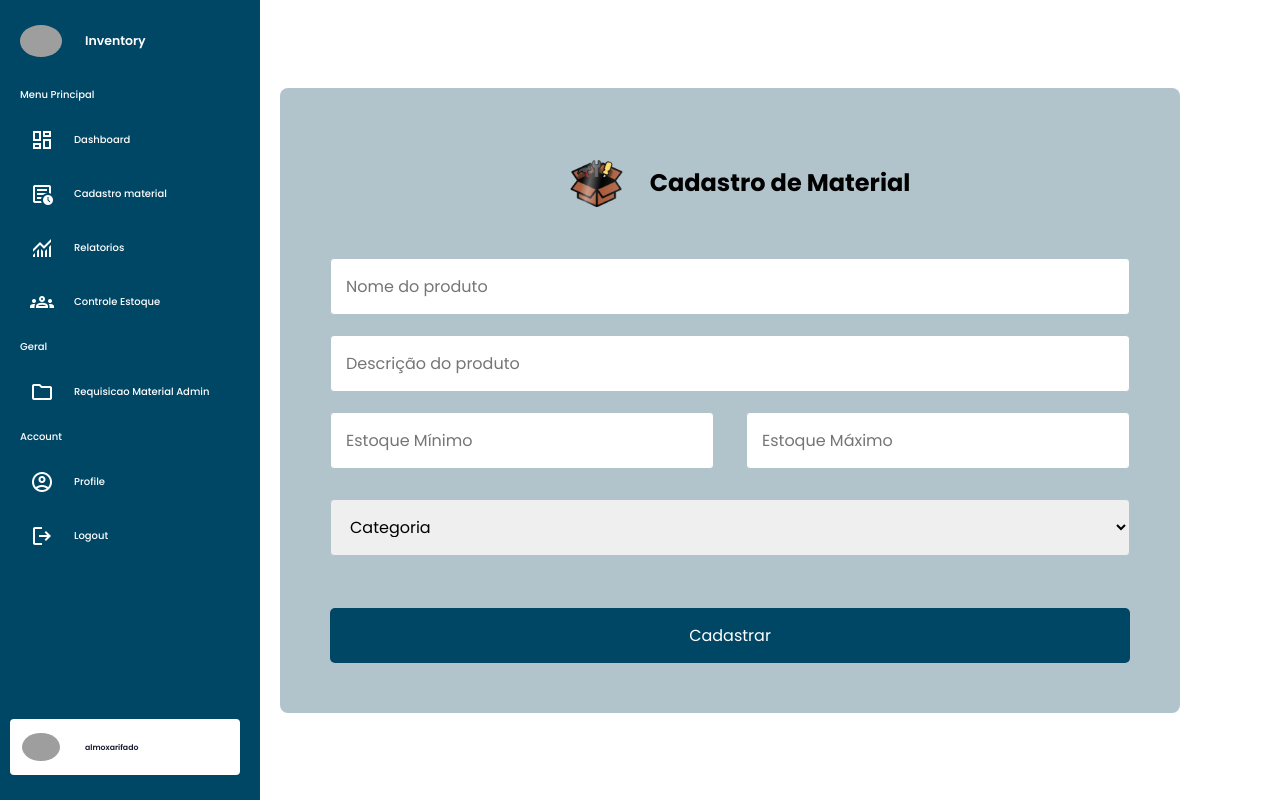
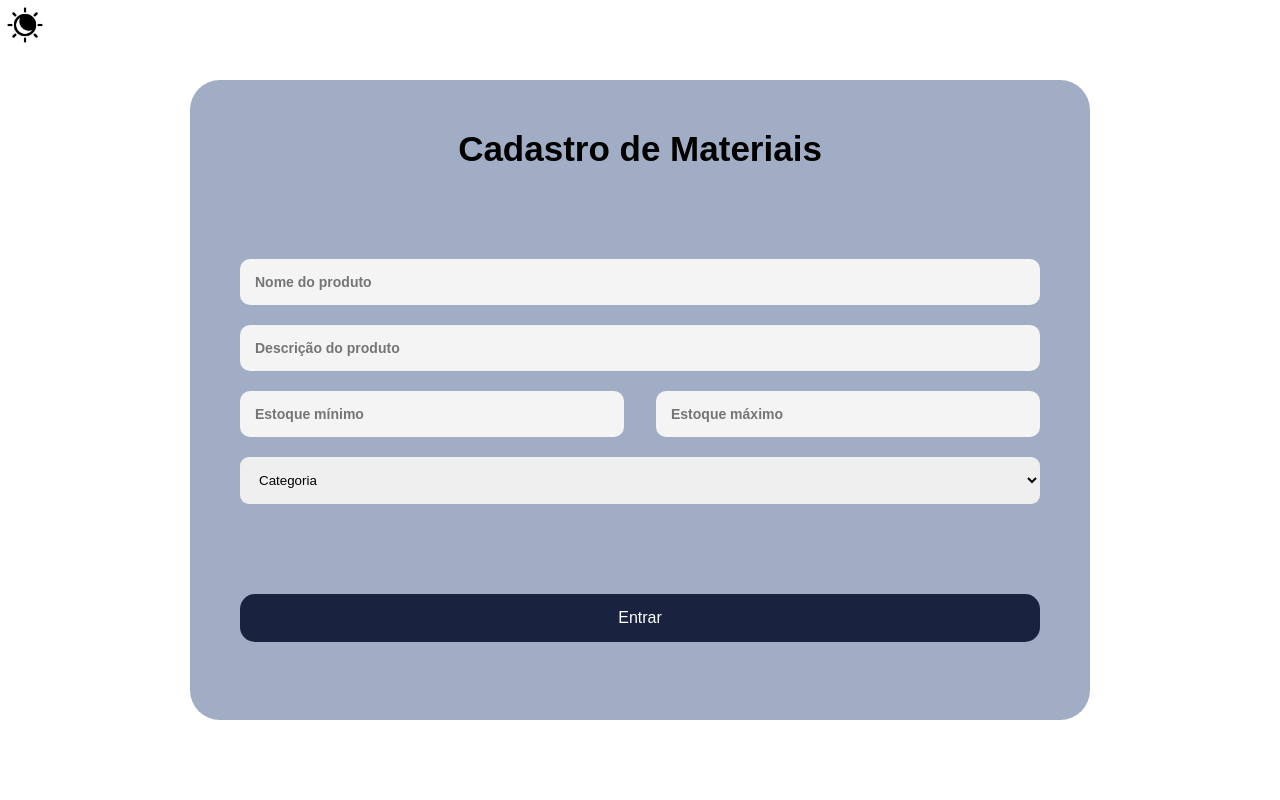
Before and after one commit to octaviosilva4275/Invent-, a Flask app: page /cadastro_material in a window 1280 px wide; the page is wider, and only the part inside the window is pictured. Run offline with Flask 3, Linux system fonts and the light colour scheme; a user stored in the database is signed in; grey boxes are pictures that could not be loaded.

Commit message:
finalização do cadastro de materias

```diff
--- /dev/null
+++ b/static/cadastro-materiais.js
@@ -0,0 +1,36 @@
+document.addEventListener('DOMContentLoaded', function() {
+    const luaIcon = document.getElementById('lua-icon');
+    const solIcon = document.getElementById('sol-icon');
+    const body = document.body;
+
+    // Verificar a preferência do tema no localStorage
+    const savedTheme = localStorage.getItem('theme');
+    if (savedTheme === 'dark') {
+        activateDarkMode();
+    } else {
+        activateLightMode();
+    }
+
+    function activateDarkMode() {
+        body.classList.remove('light-mode');
+        body.classList.add('dark-mode');
+        toggleIcons(luaIcon, solIcon);
+        localStorage.setItem('theme', 'dark'); // Salva a preferência no localStorage
+    }
+
+    function activateLightMode() {
+        body.classList.remove('dark-mode');
+        body.classList.add('light-mode');
+        toggleIcons(solIcon, luaIcon);
+        localStorage.setItem('theme', 'light'); // Salva a preferência no localStorage
+    }
+
+    function toggleIcons(hiddenIcon, visibleIcon) {
+        hiddenIcon.classList.add('none');
+        visibleIcon.classList.remove('none');
+    }
+
+    // Eventos de clique para os ícones
+    luaIcon.addEventListener('click', activateDarkMode);
+    solIcon.addEventListener('click', activateLightMode);
+});
--- a/static/styles/cadastro-materias.css
+++ b/static/styles/cadastro-materias.css
@@ -35,13 +35,61 @@ body {
     height: 100%;
 }
 
-/*
-   Seção de Cadastro
-   - Centraliza o conteúdo da seção usando flexbox.
-   - Define a largura e altura para ocupar toda a tela.
-   - Aplica um fundo cinza claro.
-*/
-.cadastro {
+:root{
+    --cinza: #ffffff;
+    --dark: #04050D;
+    --fundo : #aab5ca;
+    --fundodark  : #465E8C;
+    --fonte : #000;
+    --fontedark : #fff;
+}
+
+
+body.light-mode {
+    background-color: var(--cinza);
+    color: var(--fonte);
+}
+body.dark-mode {
+    background-color: var(--dark);
+    color: var(--fontedark)
+}
+.none {
+    display: none;
+}
+.darkmode img {
+    cursor: pointer;
+    transition: opacity 0.3s ease, transform 0.3s ease;
+    position: absolute;
+    width: 40px;
+    height: 40px;
+    margin: 5px 5px;
+}
+
+.darkmode img.none {
+    opacity: 0; /* Ícone oculto */
+    transform: scale(0.8); /* Reduz um pouco o tamanho */
+}
+
+.darkmode .sol-icon{
+    background-color: var(--fontedark);
+}
+
+
+
+/* Certifique-se de que essas regras estejam no final do seu CSS para garantir que sejam aplicadas corretamente */
+body.dark-mode {
+    background-color: var(--dark);
+    color: var(--fontedark);
+}
+
+.dark-mode #sol-icon {
+    filter: brightness(0) invert(1);
+}
+
+.dark-mode .campo-material{
+    background-color: var(--fundodark);
+}
+.material {
     display: flex;
     justify-content: center;
     align-items: center;
@@ -50,122 +98,94 @@ body {
     background-color: var(--branco);
 }
 
-/*
-   Campo de Cadastro
-   - Centraliza o conteúdo do campo de cadastro.
-   - Aplica um fundo verde com padding.
-   - Define uma largura máxima de 900px para telas grandes e 100% para telas pequenas.
-*/
-.campo-cadastro {
+.campo-material {
     display: flex;
     justify-content: center;
     align-items: center;
-    background-color: var(--cinza-azulado);
+    background-color:rgba(70, 94, 140, 0.51);
     padding: 50px;
-    border-radius: 8px;
+    border-radius: 30px;
     max-width: 900px;
     width: 100%;
+    height: 80%;
 }
 
-/*
-   Formulário de Cadastro
-   - Ajusta o formulário para ocupar toda a largura disponível.
-   - Alinha o texto à esquerda.
-*/
-.form-cadastro {
+.form-material {
     text-align: left;
     width: 100%;
 }
 
-/*
-   Título do Cadastro com Logo
-   - Centraliza verticalmente a logo e o título.
-   - Aplica espaçamento entre a logo e o texto.
-*/
-.titulo-cadastro {
+.titulo-material{
     display: flex;
     align-items: center;
     justify-content: center;
-    margin-bottom: 30px;
+    padding: 20px;
+    margin-top: -50px;
+    margin-bottom: 60px;
+    font-size: 3.5rem;
 }
 
-.titulo-cadastro img {
-    width: 90px;
-    height: 90px;
-    margin-right: 10px;
+.input-material{
+    font-weight: bolder;
+    color: black;
 }
 
-.titulo-cadastro h2 {
-    font-size: 2.4rem;
-    margin-bottom: 0;
+/* Define o estilo para os campos de entrada de texto */
+.input-material[type="text"] {
+width: 100%;
+padding: 15px;
+margin: 10px 0;
+border: none;
+border-radius: 10px;
+background-color: #f4f4f4;
+font-size: 14px;
 }
 
-/*
-   Estilos para Inputs e Select
-   - Alinha os campos em coluna.
-   - Define padding e largura total para inputs e selects.
-   - Aplica bordas arredondadas e ajusta a tipografia.
-*/
-.input_nome,
-.input-descricao,
-.input_categoria {
-    display: flex;
-    flex-direction: column;
-    margin-bottom: 20px;
+.select-categoria {
     width: 100%;
+    padding: 15px;
+    margin-top: 10px;
+    border-radius: 9px;
+    box-sizing: border-box; /* garante que padding não afete a largura */
 }
 
-.input_nome input,
-.input-descricao input,
-.input_categoria select {
+.input-material[type="number"] {
     width: 100%;
     padding: 15px;
-    border-radius: 4px;
-    border: 1px solid var(--cinza-azulado);
-    font-size: 1.6rem;
+    margin: 10px 0;
+    border: none;
+    border-radius: 10px;
+    background-color: #f4f4f4;
+    font-size: 14px;
 }
 
-/*
-   Inputs de Estoque
-   - Define os inputs lado a lado com um espaçamento entre eles.
-   - Ajusta o tamanho e o estilo dos inputs de estoque mínimo e máximo.
-*/
-.input_estoque {
+/* Define a linha contendo os campos de estoque mínimo e máximo */
+.estoques {
     display: flex;
     justify-content: space-between;
-    margin-bottom: 30px;
-    gap: 20px;
 }
 
-.input_estoque input {
+/* Ajusta a largura dos campos de número na mesma linha */
+.input-material[type="number"] {
     width: 48%;
-    padding: 15px;
-    border-radius: 4px;
-    border: 1px solid var(--cinza-azulado);
-    font-size: 1.6rem;
 }
 
-/*
-   Estilos do Botão de Cadastro
-   - Centraliza o botão de cadastro.
-   - Aplica estilo de cursor, cores e um efeito de hover.
-   - Define a transição suave para o efeito de hover.
-*/
-.btn-cadastro {
-    display: flex;
-    justify-content: center;
-    align-items: center;
+/* Estiliza o botão de submissão */
+.btn-material {
     width: 100%;
     padding: 15px;
-    font-size: 1.6rem;
+    border: none;
+    border-radius: 15px;
+    color: #fff;
+    font-size: 16px;
     cursor: pointer;
-    background-color: var(--azul-escuro);
-    color: var(--branco);
-    border-radius: 5px;
+    margin-top: 90px;
+    background-color: rgba(25, 35, 64, 1);
     transition: all 0.3s ease;
 }
 
-.btn-cadastro:hover {
-    background-color: var(--azul-claro);
+/* Define o comportamento do botão quando o cursor passa sobre ele */
+.btn-material:hover {
+    background-color: rgba(25, 35, 64, 0.8); /* Cor mais clara ou outra cor quando o mouse estiver sobre o botão */
     transform: scale(1.05);
 }
--- a/templates/cadastro/cadastro_material.html
+++ b/templates/cadastro/cadastro_material.html
@@ -1,65 +1,35 @@
 <!DOCTYPE html>
-<html lang="pt-BR">
+<html lang="pt-br">
 <head>
     <meta charset="UTF-8">
+    <meta name="viewport" content="width=device-width, initial-scale=1.0">
+    <title>Cadastro de Materiais</title>
     <link rel="stylesheet" href="/static/styles/cadastro-materias.css">
-    <link rel="stylesheet" href="/static/styles/variaveis.css">
-    <link rel="stylesheet" href="/static/styles/medias/media-cadastro.css">
-
-    <meta name="viewport" content="width=device-width, initial-scale=1.0">
-    <title>Cadastro de Material</title>
+    <script src="/static/cadastro-materiais.js"></script>
+</head>
 <body>
-    {% include '/dashboard/dashboard.html' %}
 <main>
-        <!-- Seção principal de cadastro -->
-        <section class="cadastro">
-            <!-- Container para o formulário de cadastro -->
-            <div class="campo-cadastro">
-                <!-- Formulário de cadastro -->
-                <form class="form-cadastro" action="{{ url_for('cadastro_material') }}" method="POST">
-                    <!-- Bloco do título e logo -->
-                    <div class="titulo-cadastro">
-                        <img src="/static/img/logo01.png" alt="logo"> <!-- Logo do formulário -->
-                        <h2>Cadastro de Material</h2> <!-- Título do formulário -->
+    <div class="darkmode">
+        <img src="/static/img/lua.png" alt="Modo Escuro" id="lua-icon">
+        <img src="/static/img/sol.png" alt="Modo Claro" class="none" id="sol-icon">
     </div>
-
-                    <!-- Campo para o nome do produto -->
-                    <div class="input_nome">
-                        <input type="text" id="descricao" name="descricao" placeholder="Nome do produto" required>
+    <section class="material">
+    <div class="campo-material">
+        <form class="form-material">
+            <h1 class="titulo-material">Cadastro de Materiais</h1>
+            <input class="input-material" type="text" placeholder="Nome do produto">
+            <input class="input-material" type="text" placeholder="Descrição do produto">
+            <div class="estoques">
+                <input class="input-material" type="number" placeholder="Estoque mínimo">
+                <input class="input-material" type="number" placeholder="Estoque máximo">
             </div>
-
-                    <!-- Campo para a descrição do produto -->
-                    <div class="input-descricao">
-                        <input type="text" id="descricao" name="descricao" placeholder="Descrição do produto" required>
-                    </div>
-
-                    <!-- Campos para o estoque mínimo e máximo -->
-                    <div class="input_estoque">
-                        <input type="number" id="estoque_minimo" name="estoque_minimo" min="0" placeholder="Estoque Mínimo">
-                        <input type="number" id="estoque_maximo" name="estoque_maximo" min="0" placeholder="Estoque Máximo">
-                    </div>
-
-                    <!-- Campo para selecionar a categoria do produto -->
-                    <div class="input_categoria">
-                        <select id="categoria" name="categoria" required>
+            <select class="select-categoria" id="categoria">
                 <option value="">Categoria</option>
-                            <option value="consumiveis">Consumíveis</option>
-                            <option value="ferramentas">Ferramentas</option>
-                            <option value="equipamentos">Equipamentos</option>
+                <!-- Opções de itens para entrada -->
             </select>
-                        <br><br>
-                    </div>
-
-                    <!-- Botão de submissão do formulário -->
-                    <button class="btn-cadastro" type="submit">Cadastrar</button>
-
+            <button class="btn-material" type="submit">Entrar</button>
         </form>
-            </div>
-        </section>
+    </div></section>
 </main>
-
-<script>
-
-</script>
 </body>
 </html>
```
Also changed, not shown: static/img/lua.png (added), static/img/sol.png (added). Lines whose indentation alone changed are shown as unchanged.
